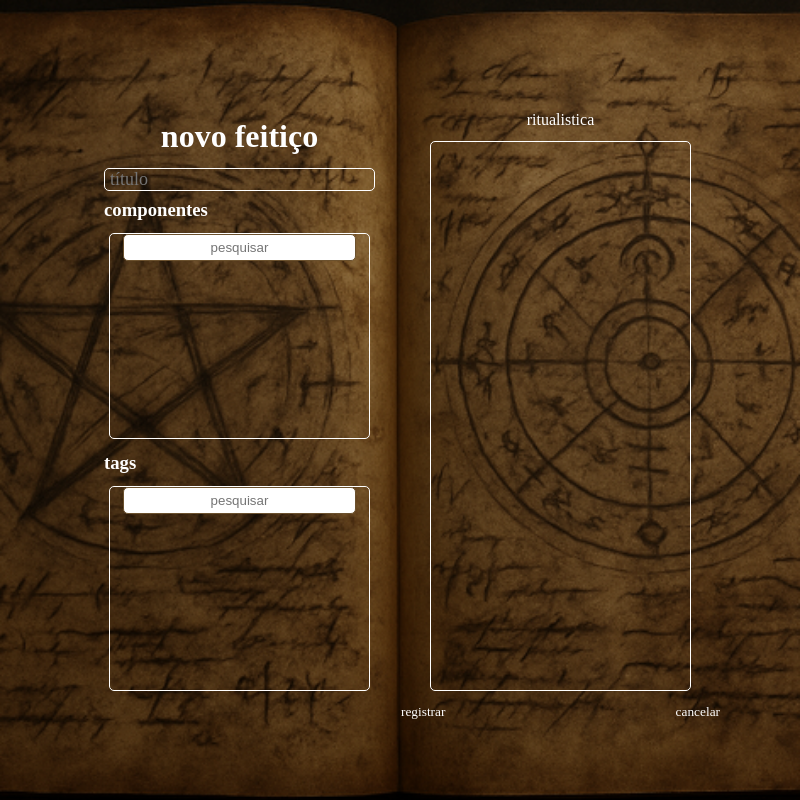
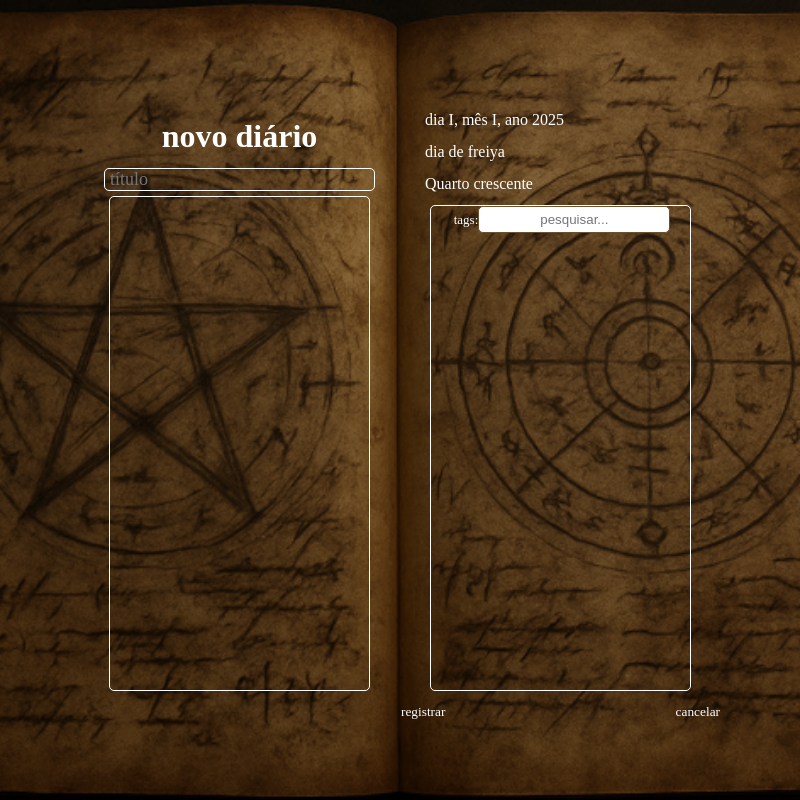
Before and after one commit to lfjade/codex-arcana, an Electron app: page novoDiario.html in a window 800 px wide. Drawn offline with Linux system fonts and the light colour scheme; no server answers; a web font is replaced by a local one.

Commit message:
ajustes visuais e estrutura clame

```diff
--- a/novoDiario.html
+++ b/novoDiario.html
@@ -10,22 +10,25 @@
 <body>
     <div id="hero-grimorio">
         <div class = "pagina">
-            <h1>novo feitiço</h1>
+            <h1>novo diário</h1>
             <input id ="titulo" placeholder="título">
-            <h3>componentes</h3>
-            <div id = "componentes">
-                <input id = "inputComponentes" placeholder="pesquisar">
+            <input id = "ritualistica">
+
+        </div>
+        <div class = "pagina">
+            <div id = "data">
+                <p>dia I, mês I, ano 2025</p>
+                <p>dia de freiya</p>
+                <p>Quarto crescente</p>
+            </div>
+            <div id = "tags">
+                <div id = "form-linha">
+                    <label for ="tags">tags: </label>
+                    <input id = "inputTags" placeholder="pesquisar...">
+
+                </div>
 
             </div>
-            <h3>tags</h3>
-            <div id = "tags">
-                <input id = "inputTags" placeholder="pesquisar">
-
-            </div>
-        </div>
-        <div class = "pagina">
-            <label for = "ritualistica" class="label-centralizado">ritualistica</label>
-            <input id = "ritualistica">
             <button id = "registrar">registrar</button>
             <button id = "voltar">cancelar</button>
         </div>
--- a/renderer.js
+++ b/renderer.js
@@ -42,6 +42,13 @@ window.addEventListener('DOMContentLoaded', async () =>{
         linkDiarios.addEventListener('click', () => {
             window.api.irParaPagina('diarios.html')
         } )
+    }
+
+    const linkClame = document.getElementById('link-clame')
+    if (linkClame){
+        linkClame.addEventListener('click', () =>{
+            window.api.irParaPagina('clame.html')
+        })
     }
 
     const btnNovoFeitico = document.getElementById('novo-feitico')
--- a/styleHome.css
+++ b/styleHome.css
@@ -76,7 +76,7 @@ button {
   position: absolute;
 }
 
-#fechar, #voltar{
+#fechar, #voltar, #canalizar{
   bottom:0;
   right:0;
 }
@@ -136,13 +136,18 @@ input[type=text], select{
   margin: 10px;
 }
 
-#componentes, #tags, #ritualistica{
+#componentes, #tags, #ritualistica, #clame-a-senhora-da-noite, #resposta-hecate{
   background: transparent;
   border: #fff 1px solid;
   border-radius: 5px;
   margin: 5px;
+  font-family: 'Inknut Antiqua', serif;
 }
 
+#resposta-hecate{
+  color: rgb(46, 2, 11);
+  flex: 1;
+}
 #componentes, #tags{
   display:flex;
   flex-direction: column;
```
Also changed, not shown: clame.html (+11 -11 lines).
